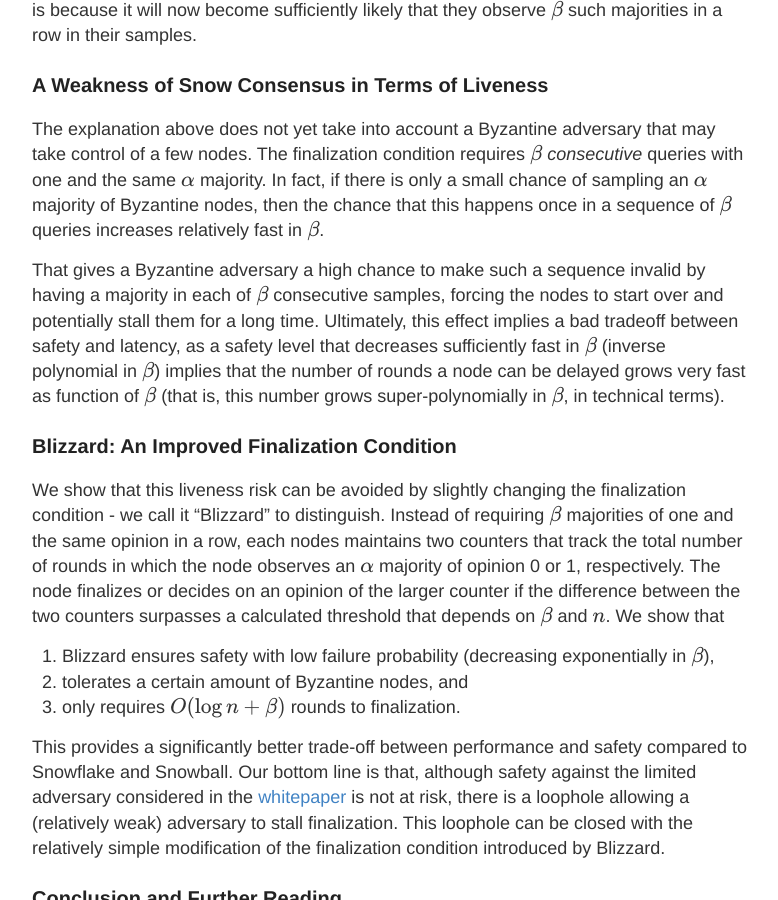
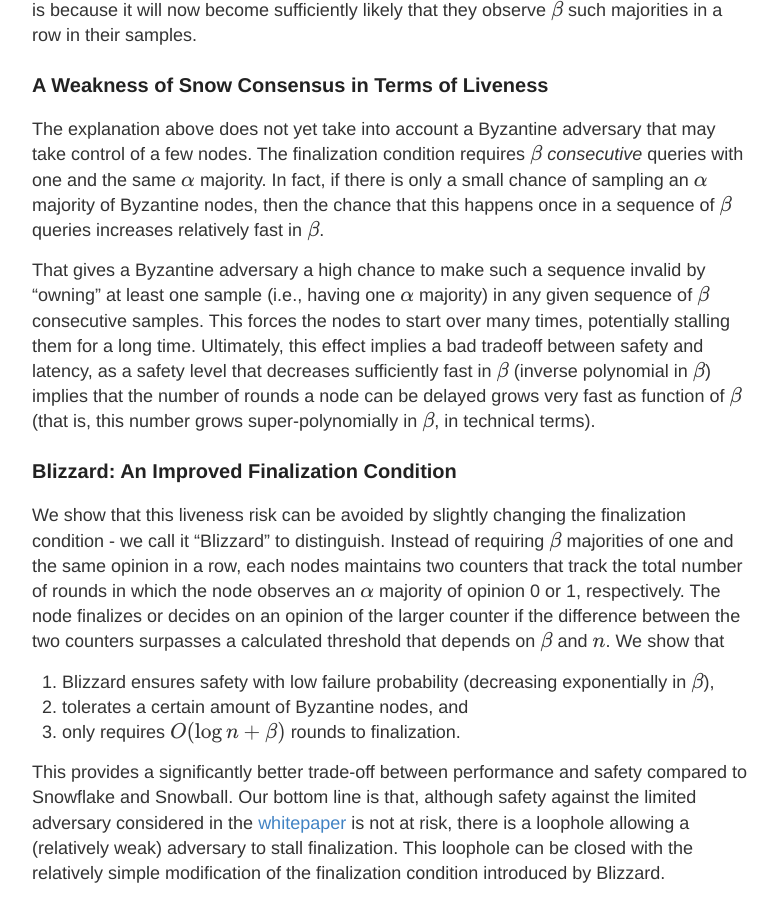
Before and after one commit to cryptobern/cryptobern.github.io, a Jekyll site: the page built from _posts/2024-05-14-snow_part3.md, in a window 1280 px wide and 900 px high, scrolled down 970 px. Shown: the whole window, without its empty margins (248-1026 px from the left). Built offline with Jekyll 4.4.1, drawn with Linux system fonts in a browser that asks for light colours.

Commit message:
explained a sentence better in part 3

```diff
--- a/_posts/2024-05-14-snow_part3.md
+++ b/_posts/2024-05-14-snow_part3.md
@@ -19,7 +19,7 @@ The intuition behind this is as follows. The probability that a node ends up fin
 
 The explanation above does not yet take into account a Byzantine adversary that may take control of a few nodes. The finalization condition requires $$\beta$$ *consecutive* queries with one and the same $$\alpha$$ majority. In fact, if there is only a small chance of sampling an $$\alpha$$ majority of Byzantine nodes, then the chance that this happens once in a sequence of $$\beta$$ queries increases relatively fast in $$\beta$$.
 
-That gives a Byzantine adversary a high chance to make such a sequence invalid by having a majority in each of $$\beta$$ consecutive samples, forcing the nodes to start over and potentially stall them for a long time. Ultimately, this effect implies a bad tradeoff between safety and latency, as a safety level that decreases sufficiently fast in $$\beta$$ (inverse polynomial in $$\beta$$) implies that the number of rounds a node can be delayed grows very fast as function of $$\beta$$ (that is, this number grows super-polynomially in $$\beta$$, in technical terms).
+That gives a Byzantine adversary a high chance to make such a sequence invalid by "owning" at least one sample (i.e., having one $$\alpha$$ majority) in any given sequence of $$\beta$$ consecutive samples. This forces the nodes to start over many times, potentially stalling them for a long time. Ultimately, this effect implies a bad tradeoff between safety and latency, as a safety level that decreases sufficiently fast in $$\beta$$ (inverse polynomial in $$\beta$$) implies that the number of rounds a node can be delayed grows very fast as function of $$\beta$$ (that is, this number grows super-polynomially in $$\beta$$, in technical terms).
 
 ### Blizzard: An Improved Finalization Condition
 
```
